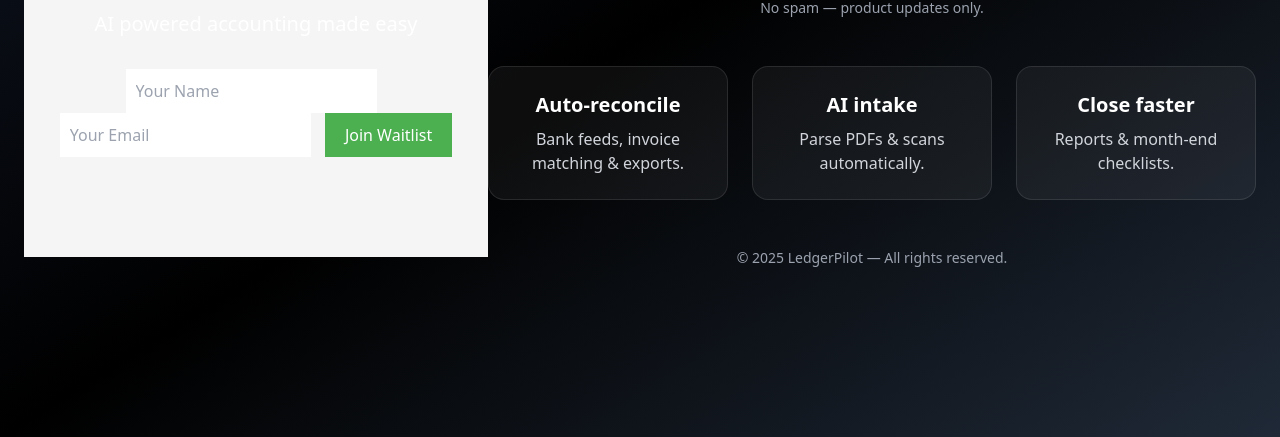
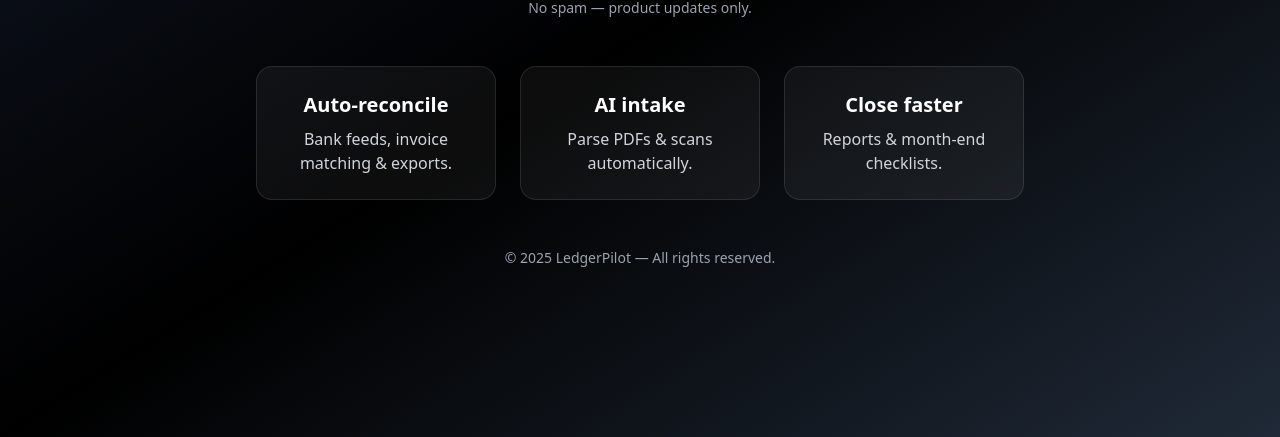
Before and after one commit to JahirKhan123/ledgerpilot-landing-live, a plain HTML site: page index.html in a window 1280 px wide. Shown: the part 363-800 px from the top of the page. Drawn offline with nearby package versions, Linux system fonts and the light colour scheme.

Commit message:
Update index.html

```diff
--- a/index.html
+++ b/index.html
@@ -8,24 +8,6 @@
   <script src="https://cdn.tailwindcss.com"></script>
 </head>
 <body class="bg-gradient-to-br from-gray-900 via-black to-gray-800 text-white min-h-screen flex items-center justify-center px-6">
- <section id="hero" style="text-align:center; padding:100px 20px; background:#f5f5f5;">
-  <h1 id="hero-title" style="font-size:48px; margin-bottom:20px;">LedgerPilot</h1>
-  <p style="font-size:20px; margin-bottom:30px;">AI powered accounting made easy</p>
-
-  <!-- Waitlist Form -->
-  <form id="waitlist-form" action="https://formspree.io/f/your-form-id" method="POST" style="display:inline-block;">
-    <input type="text" name="name" placeholder="Your Name" required style="padding:10px; margin-right:10px;">
-    <input type="email" name="email" placeholder="Your Email" required style="padding:10px; margin-right:10px;">
-    <button type="submit" style="padding:10px 20px; background:#4CAF50; color:white; border:none; cursor:pointer;">
-      Join Waitlist
-    </button>
-  </form>
-
-  <div id="success-message" style="display:none; color:green; margin-top:15px;">
-    Thanks! You're on the waitlist ✅
-  </div>
- </section>
-
   <main class="max-w-3xl w-full text-center">
     <h1 class="text-5xl font-bold mb-4">LedgerPilot 🚀</h1>
     <p class="text-gray-300 mb-8">
```
